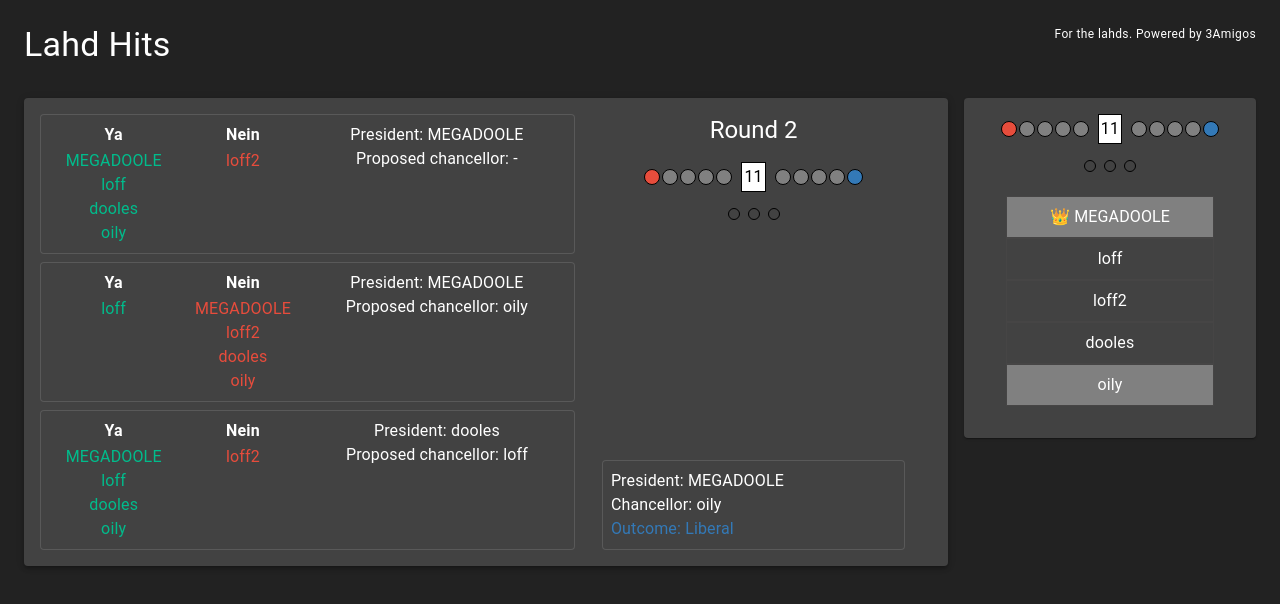
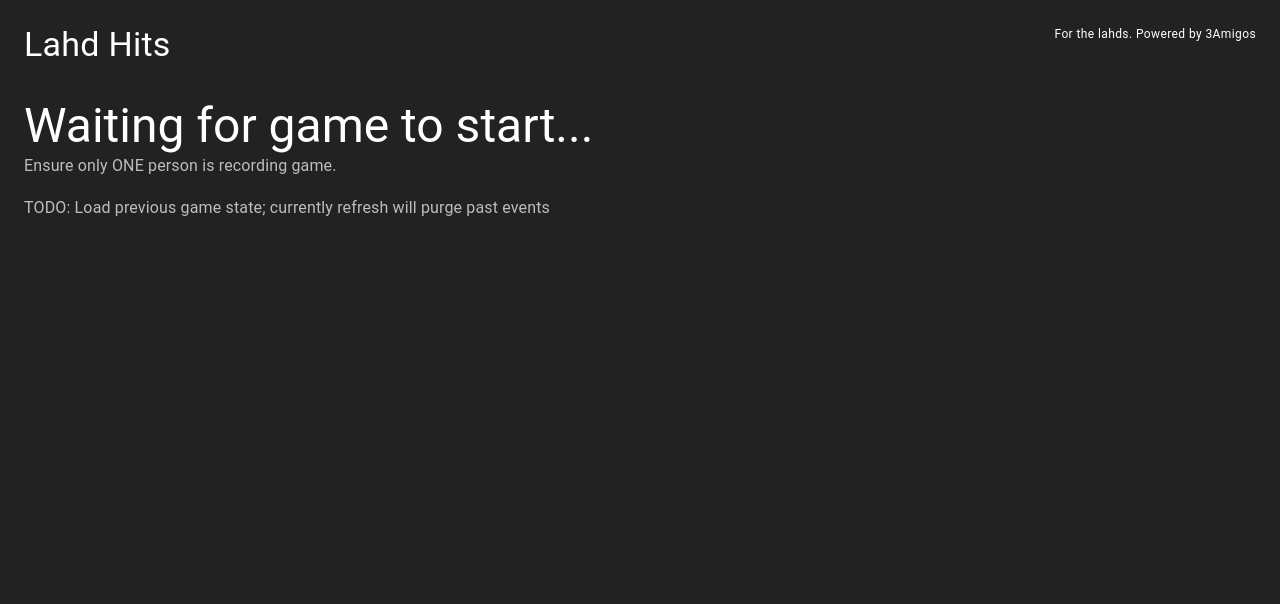
Before and after one commit to Thimey/netgame-tracker, a React (Create React App) app in the folder DataDisplay/client/: page / in a window 1280 px wide. Shown: the top 604 px of the page. Built offline with nearby package versions, Linux system fonts and the light colour scheme; no server answers.

Commit message:
Remove mock data

```diff
--- a/DataDisplay/client/src/App.tsx
+++ b/DataDisplay/client/src/App.tsx
@@ -3,14 +3,14 @@ import { ThemeProvider, createMuiTheme } from '@material-ui/core/styles'
 
 import Typography from '@material-ui/core/Typography'
 
-import { GameState, GameEvent, Player } from './types'
+import { GameState } from './types'
 
 import Header from './components/Header'
 import playerStore from './playerStore'
 import LiveView from './Views/LiveView'
 import subscriptionStore, { isConnectionChangeEvent } from './subscriptionStore'
 
-import { events } from './testEvents'
+// import { events } from './testEvents'
 
 const hitsTheme = createMuiTheme({
   palette: {
@@ -23,7 +23,8 @@ class App extends React.Component<{}, GameState> {
   constructor(props: any) {
     super(props)
     this.state = {
-      events: events.map(e => e.data)
+      // events: events.map(e => e.data)
+      events: [],
     }
   }
 
@@ -72,7 +73,9 @@ class App extends React.Component<{}, GameState> {
             : (
               <div style={{ display: 'flex', flexDirection: 'column', margin: '16px' }}>
                   <Typography color='textPrimary' variant='h3'>Waiting for game to start...</Typography>
-                  <Typography color='textPrimary' variant='h5'>Ensure only ONE person is recording game.</Typography>
+                  <Typography color='textSecondary'>Ensure only ONE person is recording game.</Typography>
+                  <br/>
+                  <Typography color='textSecondary'>TODO: Load previous game state; currently refresh will purge past events</Typography>
               </div>
             )
         }
```
